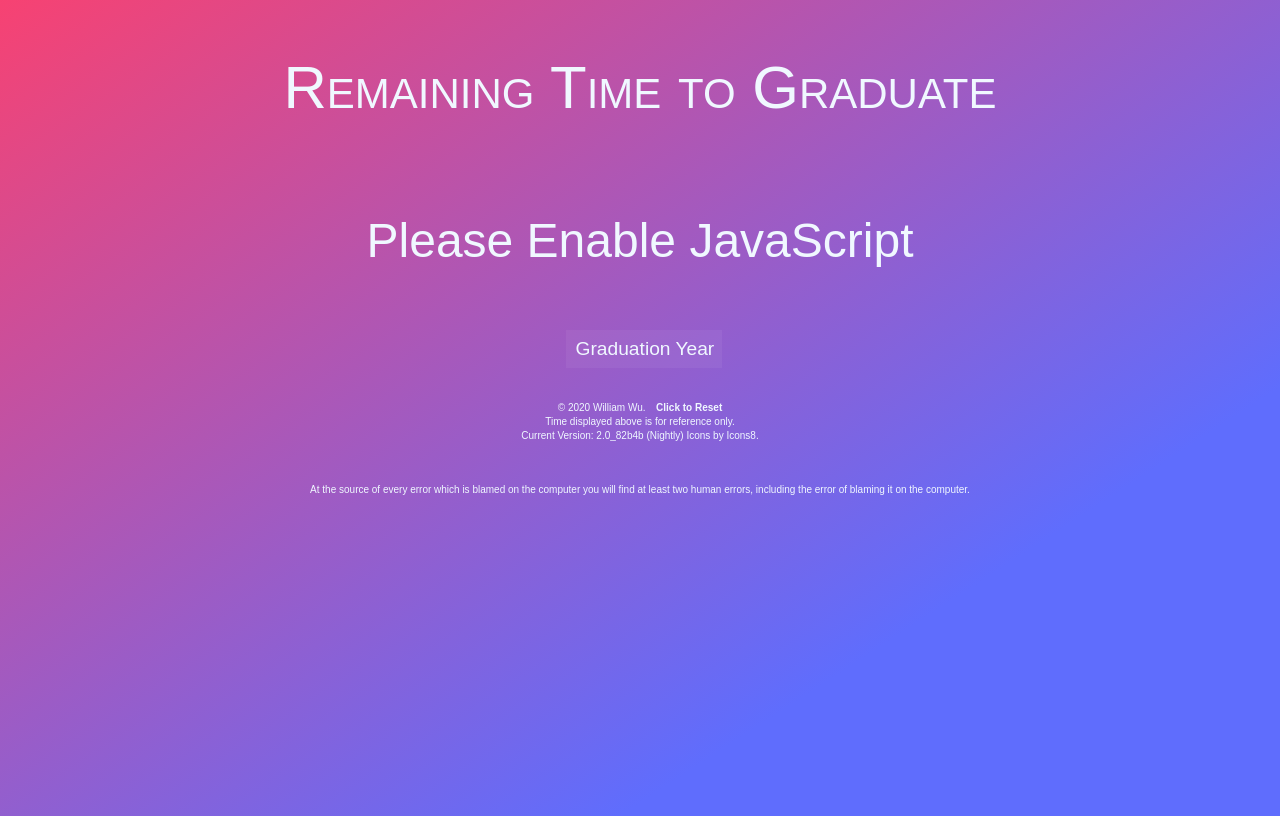
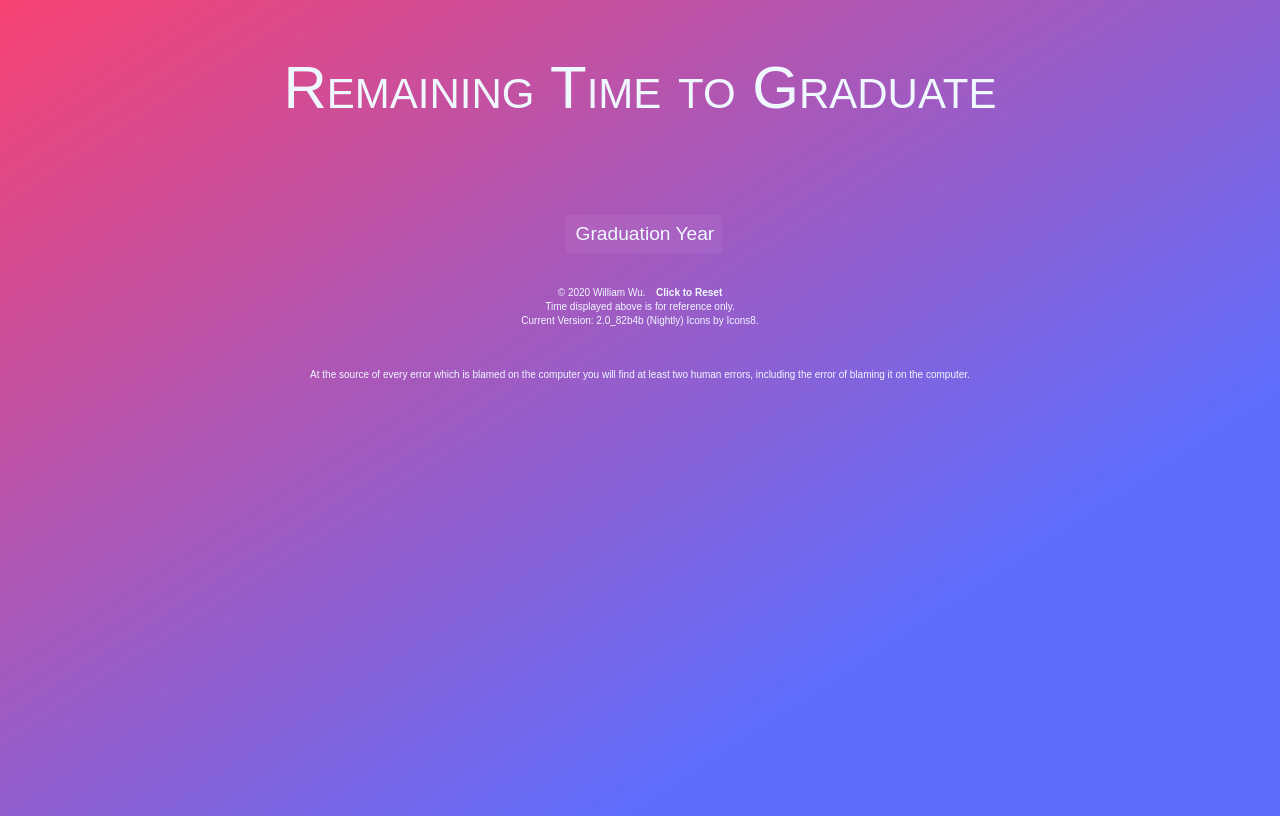
Before and after one commit to dreamilization/GraduateCountdown, a plain HTML site: page index_beta.html in a window 1280 px wide. Shown: the top 816 px of the page. Drawn offline with Linux system fonts and the light colour scheme.

Commit message:
Content Update.

```diff
--- a/index_beta.html
+++ b/index_beta.html
@@ -22,7 +22,7 @@
   <script src="js/manup.min.js"></script>
   <h1 style="text-align: center" class="full unselect" id="title">Remaining Time to Graduate</h1>
   <h1 style="text-align: center" class="mobile unselect">Remaining Time<br/></h1>
-  <p id="jsEnable" class="time unselect">Please Enable JavaScript</p>
+  <p id="jsEnable" class="copyright unselect">Please Enable JavaScript</p>
   <div class="field" class="unselect">
     <select class="dropdown" id="year_select" hidden>
       <option value="-1">Graduation Year</option>
--- a/js/main_beta.js
+++ b/js/main_beta.js
@@ -29,7 +29,8 @@
         let cookie_year = getCookie("year");
         if (!isDisplay) {
             isDisplay = 1;
-            document.getElementById("jsEnable").hidden = false;
+            const js = document.getElementById("jsEnable");
+            js.hidden = true;
             if (cookie_year.localeCompare("-1") === 0) {
                 select.hidden = false;
                 const copyright = document.getElementById("copyright");
```
